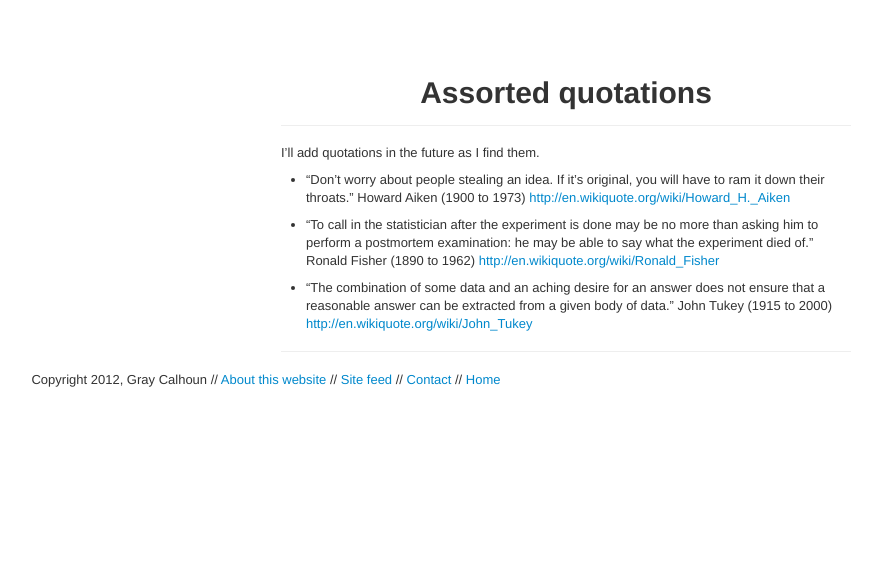
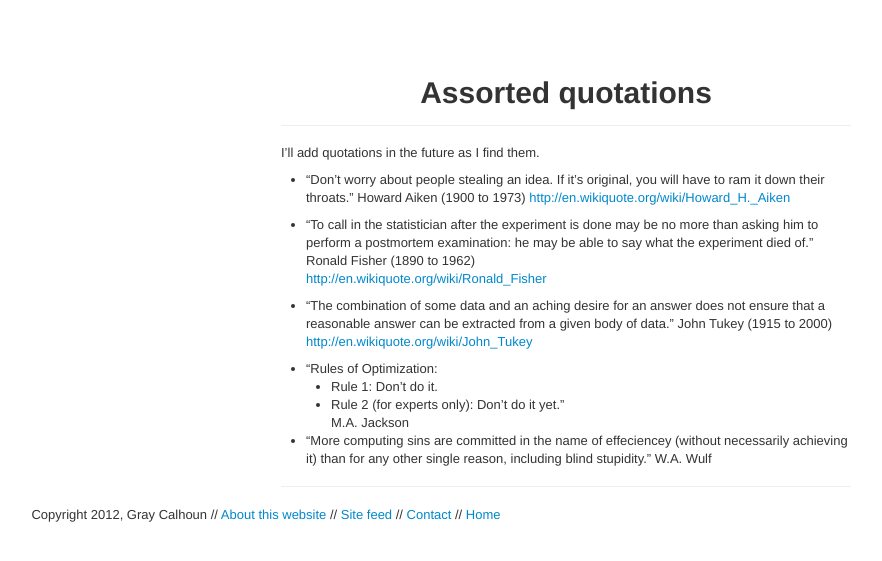
Before and after one commit to mmkuang/grayclhn.github.io, a Jekyll site: the page built from handouts/_posts/2012-10-06-quotes.md, in a window 1280 px wide. Shown: the top 561 px of the page, without its empty margins (374-1256 px from the left). Built offline with Jekyll 4.4.1, drawn with Linux system fonts in a browser that asks for light colours.

Commit message:
Added quotes

```diff
--- a/handouts/_posts/2012-10-06-quotes.md
+++ b/handouts/_posts/2012-10-06-quotes.md
@@ -11,12 +11,21 @@ I'll add quotations in the future as I find them.
   have to ram it down their throats." Howard Aiken (1900 to 1973)
   <http://en.wikiquote.org/wiki/Howard_H._Aiken>
 
-* "To call in the statistician after the experiment is done may be no more than
-  asking him to perform a postmortem examination: he may be able to say what
-  the experiment died of." Ronald Fisher (1890 to 1962)
+* "To call in the statistician after the experiment is done may be no more
+  than asking him to perform a postmortem examination: he may be able to
+  say what the experiment died of." Ronald Fisher (1890 to 1962)
   <http://en.wikiquote.org/wiki/Ronald_Fisher>
 
 * "The combination of some data and an aching desire for an answer does not
   ensure that a reasonable answer can be extracted from a given body of data."
   John Tukey (1915 to 2000)
   <http://en.wikiquote.org/wiki/John_Tukey>
+
+* "Rules of Optimization:
+  * Rule 1: Don't do it.
+  * Rule 2 (for experts only): Don't do it yet."
+  M.A. Jackson
+
+* "More computing sins are committed in the name of effeciencey (without
+  necessarily achieving it) than for any other single reason, including
+  blind stupidity." W.A. Wulf
```
